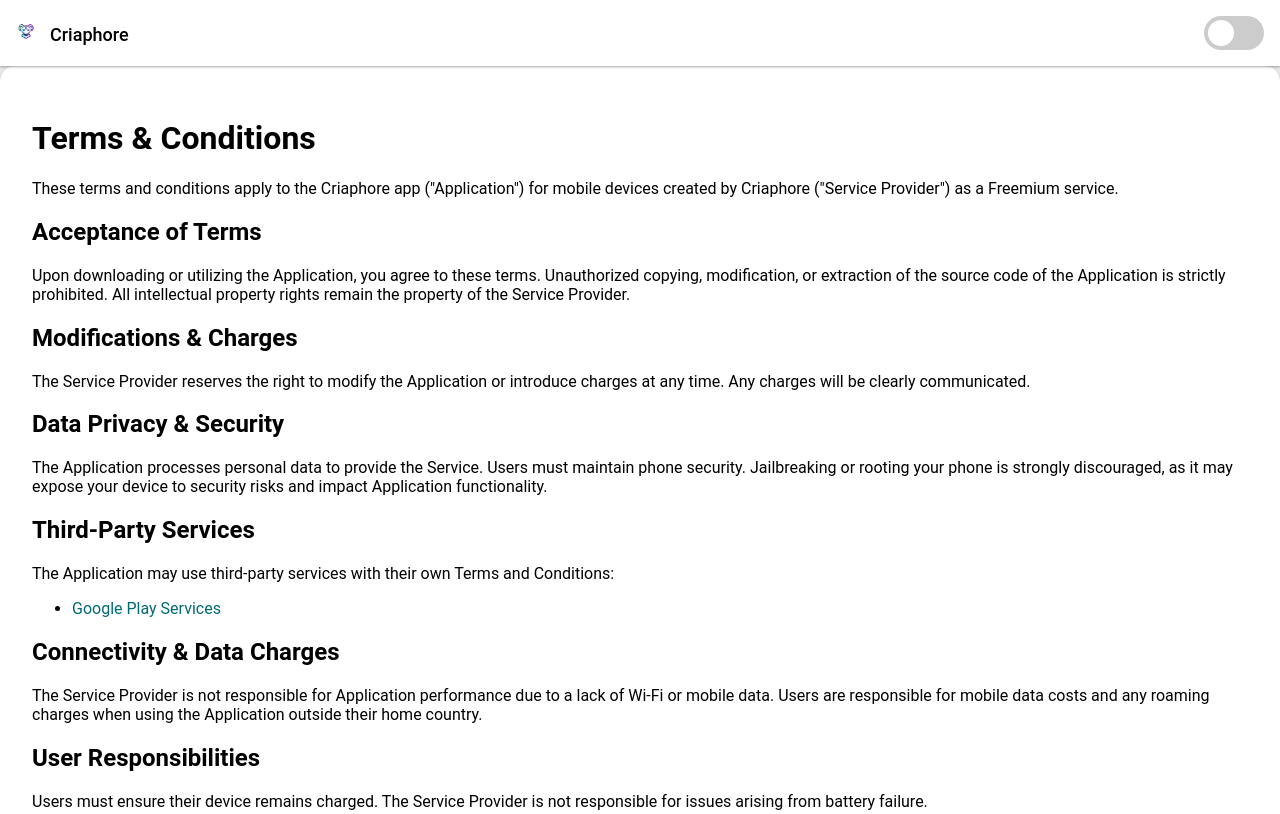
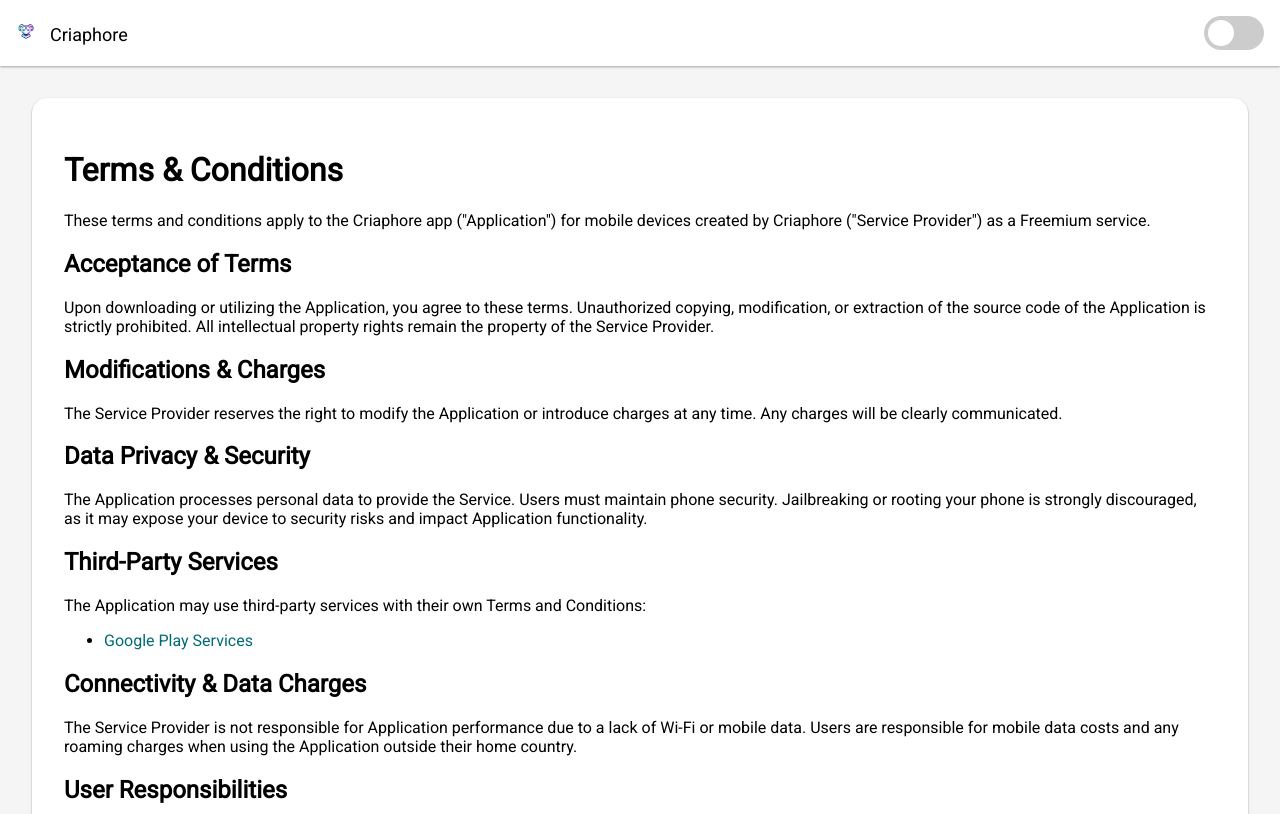
Before and after one commit to Criaphore/criaphore-site, a plain HTML site: page terms.html in a window 1280 px wide. Shown: the top 814 px of the page. Drawn offline with nearby package versions, Linux system fonts and the light colour scheme.

Commit message:
fix site style

```diff
--- a/terms.html
+++ b/terms.html
@@ -1,17 +1,19 @@
 <!DOCTYPE html>
 <html lang="en">
     <head>
-        <title>Terms & Conditions - Criaphore</title>
+        <title>Privacy Policy - Criaphore</title>
         <meta name="viewport" content="width=device-width, initial-scale=1">
         <link rel="stylesheet" href="css/style.css">
         <link rel="stylesheet" href="css/switch.css">
         <link rel="stylesheet" href="css/navbar.css">
+        <link rel="stylesheet" media="print" onload="this.onload=null;this.removeAttribute('media');" href="https://fonts.googleapis.com/css2?family=Roboto:wght@100;400&display=swap">
         <script src="https://ajax.googleapis.com/ajax/libs/jquery/3.6.3/jquery.min.js"></script>
         <script type="text/javascript" src="scripts/toggle-dark-mode.js"></script>
         <link rel="icon" type="image/png" href="imgs/criaphore.png">
     </head>
     <body>
-        <div class="sticky-header">
+        <div class="container">
+            <div class="sticky-header" id="part-pannel">
                 <div class="header-left">
                     <a href="index.html">
                         <img src="imgs/criaphore.png" alt="Criaphore logo" class="header-logo">
@@ -25,7 +27,8 @@
                     </label>
                 </div>
             </div>
-        <div class="container">
+
+            <div id="part-content">
                 <div class="section">
                     <h1>Terms & Conditions</h1>
                     <p>These terms and conditions apply to the Criaphore app ("Application") for mobile devices created by Criaphore ("Service Provider") as a Freemium service.</p>
@@ -67,5 +70,6 @@
                     <p>If you have any questions, contact us at <a href="mailto:brian@criaphore.com">brian@criaphore.com</a>.</p>
                 </div>
             </div>
+        </div>
     </body>
 </html>
```
Also changed, not shown: index.html (+4 -1 lines), privacy.html (+7 -2 lines). Lines whose indentation alone changed are shown as unchanged.
